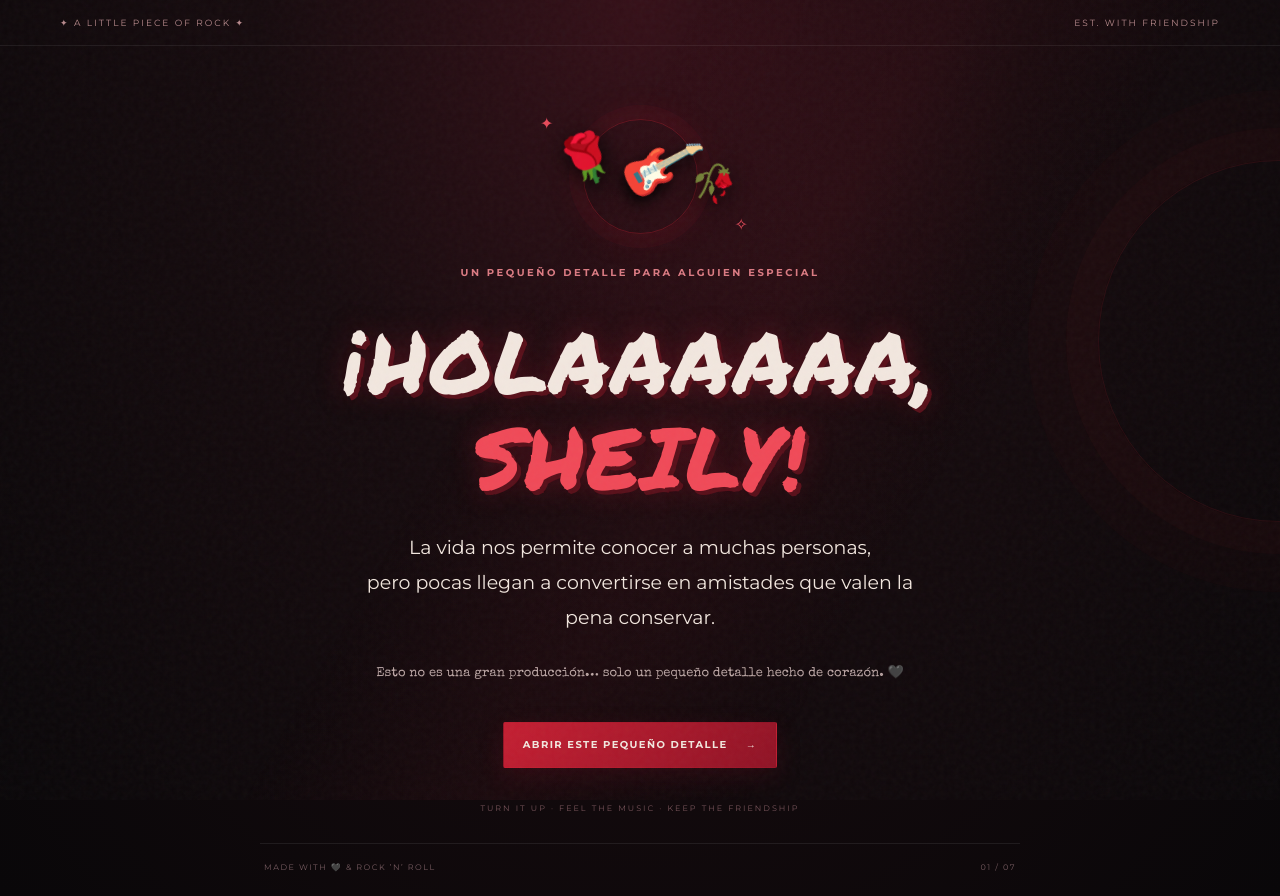
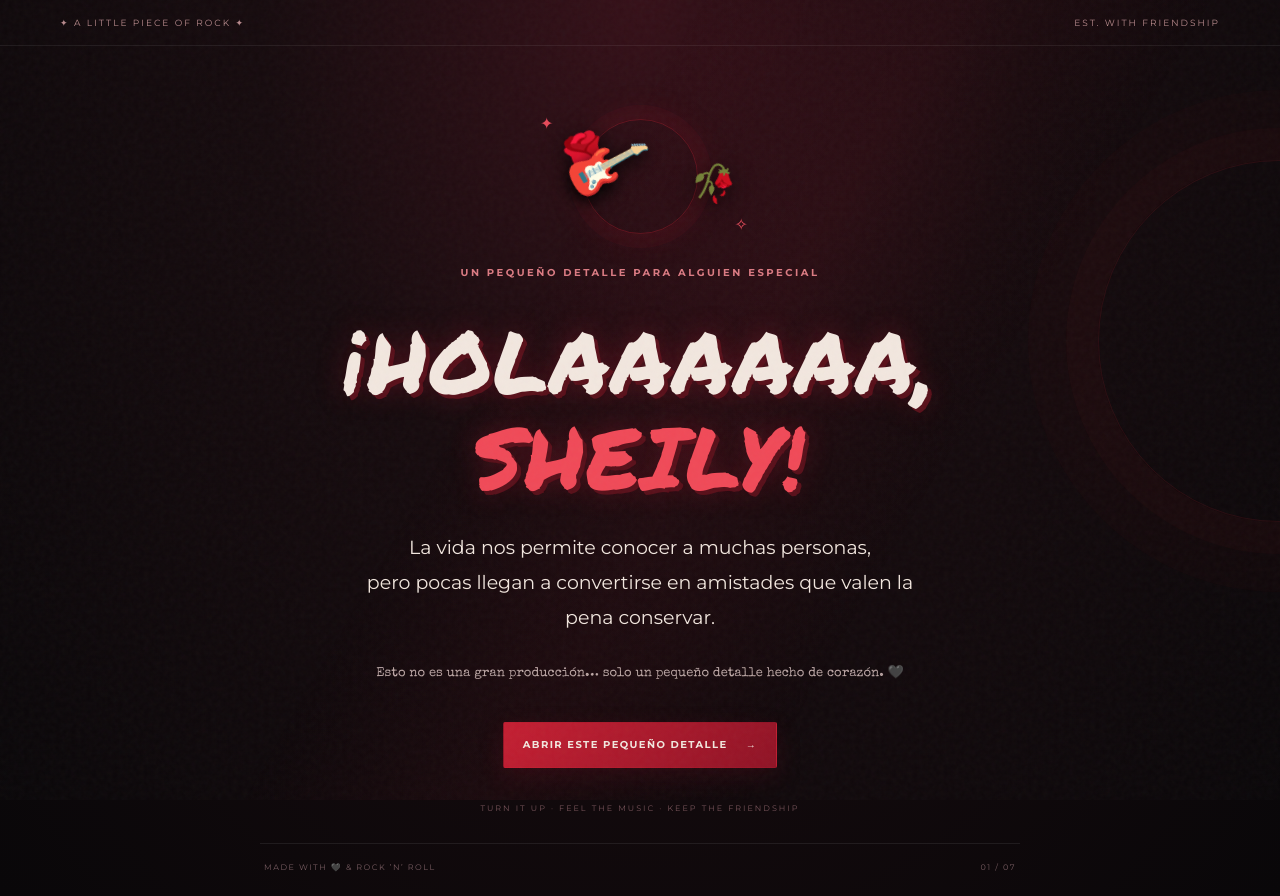
Before and after one commit to alejandritaraymundoguz-svg/agradecimiento, a plain HTML site: page index.html in a window 1280 px wide. Drawn offline with nearby package versions, Linux system fonts and the light colour scheme.

Commit message:
Update style.css

```diff
--- a/style.css
+++ b/style.css
@@ -26,7 +26,7 @@ p{line-height:1.85;font-size:14px;color:#d8c8c4;max-width:590px;text-align:cente
 .rose{position:absolute;filter:drop-shadow(0 7px 12px #000);font-size:48px}
 .rose-one{left:calc(50% - 83px);top:23px;transform:rotate(-22deg)}
 .rose-two{right:calc(50% - 96px);top:54px;font-size:36px;transform:rotate(28deg)}
-.guitar{font-size:62px;position:absolute;right:calc(50% - 60px);top:22px;transform:rotate(18deg);filter:drop-shadow(0 7px 8px #000)}
+.guitar{font-size:62px;position:absolute;right:calc(50% - 5px);top:22px;transform:rotate(18deg);filter:drop-shadow(0 7px 8px #000)}
 .star{position:absolute;color:#e64b5b}.star-one{top:8px;left:25%}.star-two{right:23%;bottom:12px}
 .btn{border:1px solid transparent;border-radius:2px;padding:14px 19px;font-family:Montserrat,Arial,sans-serif;font-size:10px;letter-spacing:1.4px;font-weight:700;cursor:pointer;transition:transform .18s,background .18s,border-color .18s;color:var(--cream);min-height:46px}
 .btn:hover{transform:translateY(-2px)}.btn:focus-visible,a:focus-visible{outline:2px solid #ff8790;outline-offset:4px}
```
